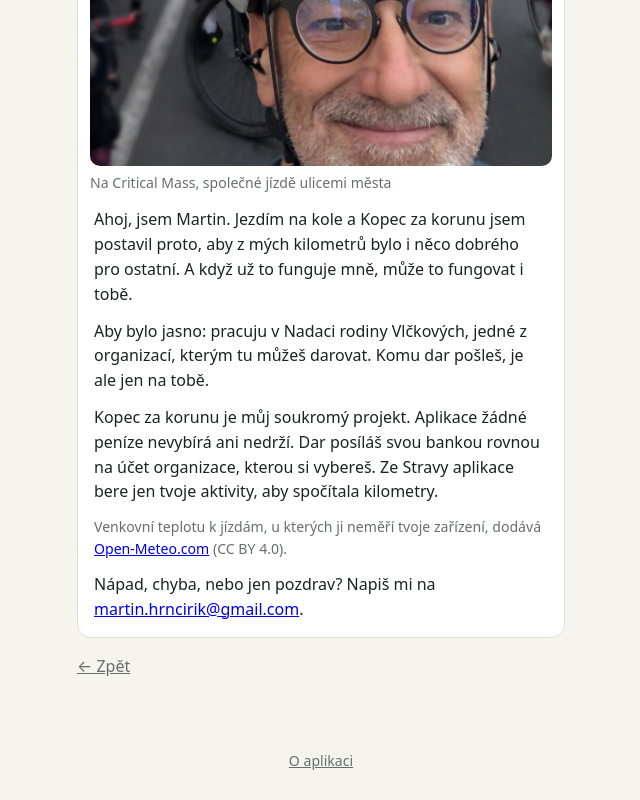
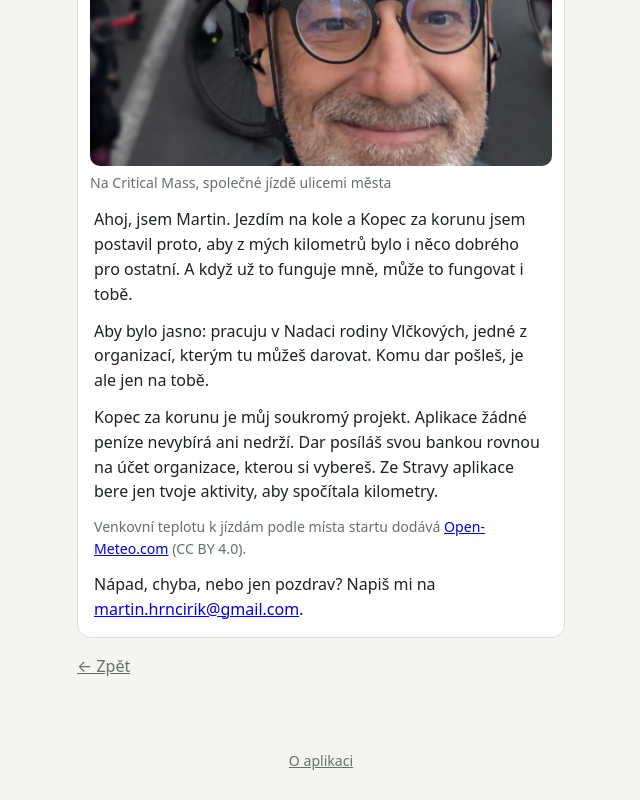
Before and after one commit to martinhrncirik-lang/kopec-za-korunu, a Next.js app: page /o-aplikaci in a window 1280 px wide. Shown: the part 430-1230 px from the top of the page, without its empty margins (319-959 px from the left). Built offline with nearby package versions, Linux system fonts and the light colour scheme.

Commit message:
O aplikaci: teplota z Open-Meteo se bere vždy
Co-Authored-By: Claude Opus 5.5 <noreply@anthropic.com>
Claude-Session: https://claude.ai/code/session_01VP8wP9AV1CzQEpnaMJAFwQ

```diff
--- a/app/o-aplikaci/page.js
+++ b/app/o-aplikaci/page.js
@@ -29,7 +29,7 @@ export default function About() {
           aktivity, aby spočítala kilometry.
         </p>
         <p className="muted small">
-          Venkovní teplotu k jízdám, u kterých ji neměří tvoje zařízení, dodává{' '}
+          Venkovní teplotu k jízdám podle místa startu dodává{' '}
           <a href="https://open-meteo.com/" target="_blank" rel="noopener">Open-Meteo.com</a> (CC BY 4.0).
         </p>
         <p>
```
